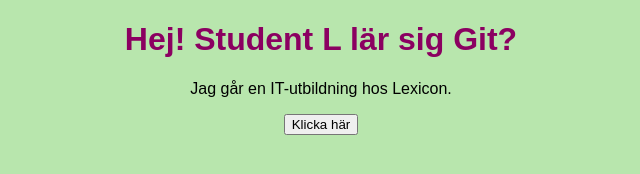
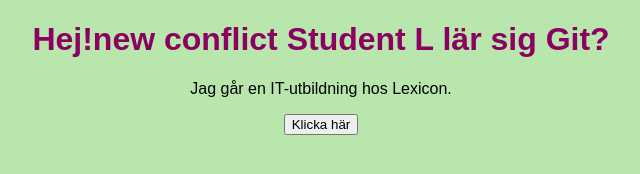
Before and after one commit to GoranWidlund/Grupp3Projekt1, a plain HTML site: page index.html in a window 1280 px wide. Shown: the whole page, without its empty margins (319-959 px from the left). Drawn offline with Linux system fonts and the light colour scheme.

Commit message:
newconflict

```diff
--- a/index.html
+++ b/index.html
@@ -6,7 +6,7 @@
   <link rel="stylesheet" href="style.css">
 </head>
 <body>
-  <h1>Hej! Student L lär sig Git?</h1>
+  <h1>Hej!new conflict Student L lär sig Git?</h1>
   <p>Jag går en IT-utbildning hos Lexicon.</p>
   <button id="myButton">Klicka här</button>
   <script src="script.js"></script>
```
